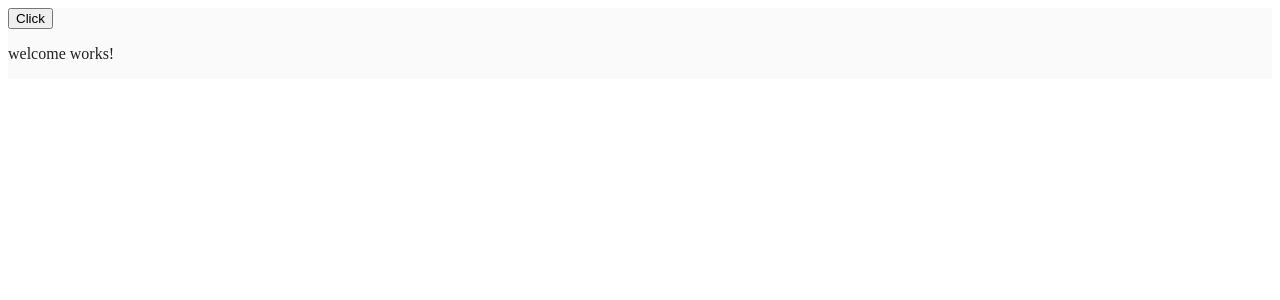
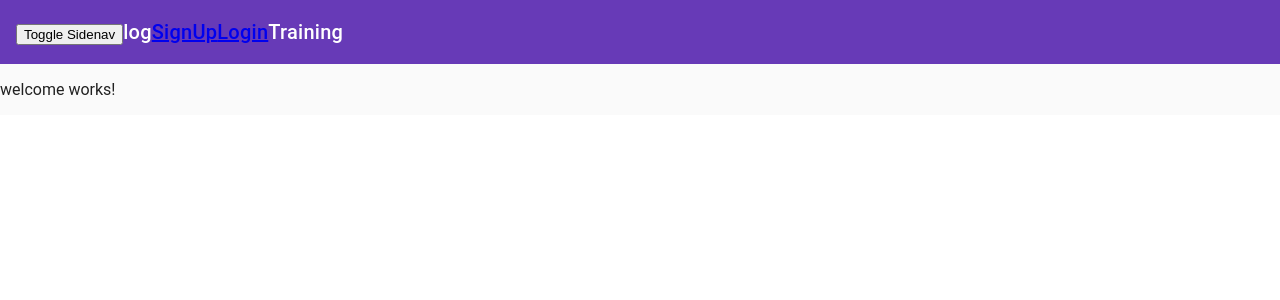
Before and after one commit to VHIzq/fitness-tracker, an Angular app: page / in a window 1280 px wide. Shown: the top 300 px of the page. Built offline with nearby package versions, Linux system fonts and the light colour scheme.

Commit message:
add toolbar

```diff
--- a/src/app/app.component.html
+++ b/src/app/app.component.html
@@ -1,9 +1,17 @@
 <mat-sidenav-container>
-  <mat-sidenav #sidenav role='navigation'>
+  <mat-sidenav #sidenav role="navigation">
     <p>Toggle Me</p>
   </mat-sidenav>
   <mat-sidenav-content>
-    <button (click)="sidenav.toggle()" >Click</button>
-    <router-outlet></router-outlet>
+    <mat-toolbar color="primary">
+      <div><button (click)="sidenav.toggle()">Toggle Sidenav</button></div>
+      <div>log</div>
+      <div><a routerLink="/signup">SignUp</a></div>
+      <div><a routerLink="/login">Login</a></div>
+      <div><a routerLink="/training"></a>Training</div>
+    </mat-toolbar>
+    <main>
+      <router-outlet></router-outlet>
+    </main>
   </mat-sidenav-content>
 </mat-sidenav-container>
--- a/src/app/app.component.ts
+++ b/src/app/app.component.ts
@@ -6,5 +6,4 @@ import { Component } from '@angular/core';
   styleUrls: ['./app.component.css']
 })
 export class AppComponent {
-
 }
--- a/src/app/material.module.ts
+++ b/src/app/material.module.ts
@@ -7,6 +7,7 @@ import { MatDatepickerModule } from '@angular/material/datepicker';
 import { MatNativeDateModule } from '@angular/material/core';
 import { MatCheckboxModule } from '@angular/material/checkbox';
 import { MatSidenavModule } from '@angular/material/sidenav';
+import { MatToolbarModule } from '@angular/material/toolbar';
 
 @NgModule({
   imports: [
@@ -18,6 +19,7 @@ import { MatSidenavModule } from '@angular/material/sidenav';
     MatNativeDateModule,
     MatCheckboxModule,
     MatSidenavModule,
+    MatToolbarModule,
   ],
   exports: [
     MatButtonModule,
@@ -28,6 +30,7 @@ import { MatSidenavModule } from '@angular/material/sidenav';
     MatNativeDateModule,
     MatCheckboxModule,
     MatSidenavModule,
+    MatToolbarModule,
   ],
 })
 export class MaterialModule {}
--- a/src/styles.css
+++ b/src/styles.css
@@ -1,2 +1,11 @@
 /* You can add global styles to this file, and also import other style files */
 @import '@angular/material/prebuilt-themes/deeppurple-amber.css';
+
+html, body {
+  font-family: 'Roboto', sans-serif;
+  height: 100%;
+}
+
+body {
+  margin: 0; /* override bootstrap's default of 16px margins on the body element*/
+}
```
